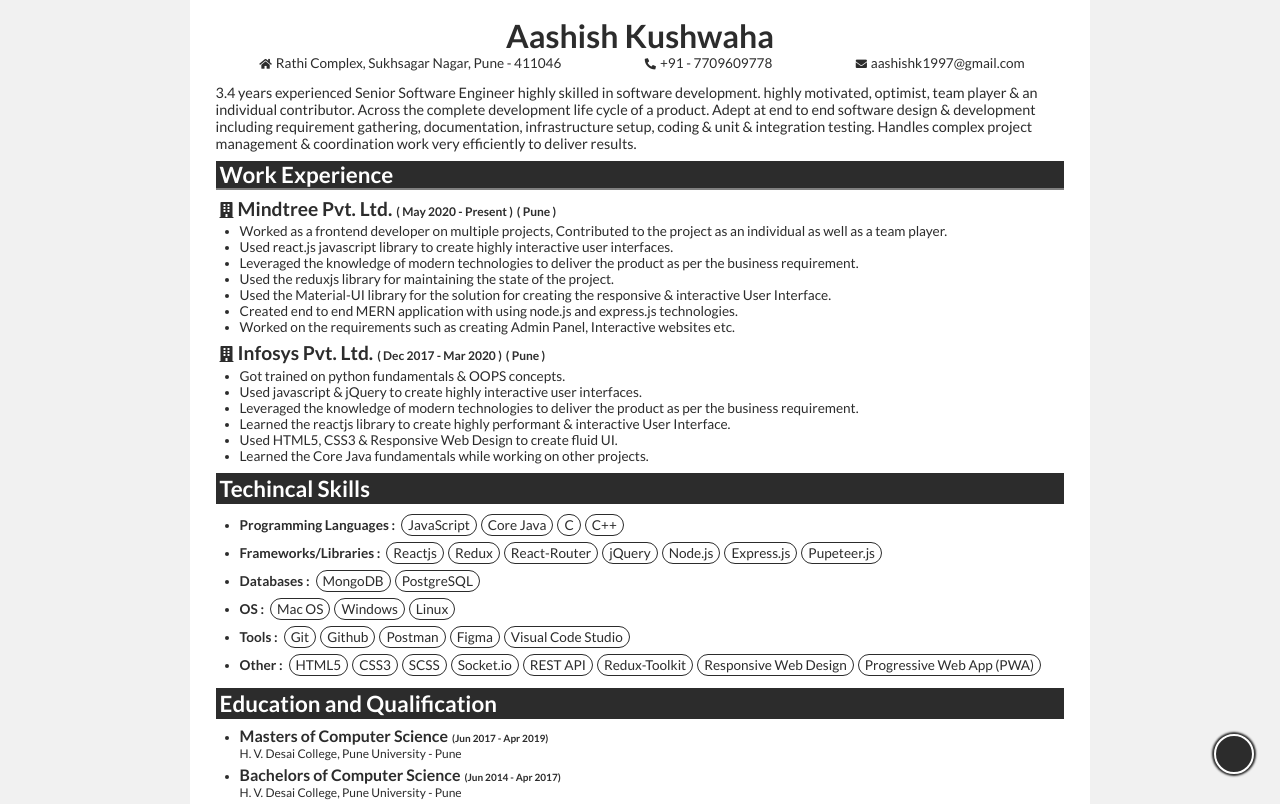
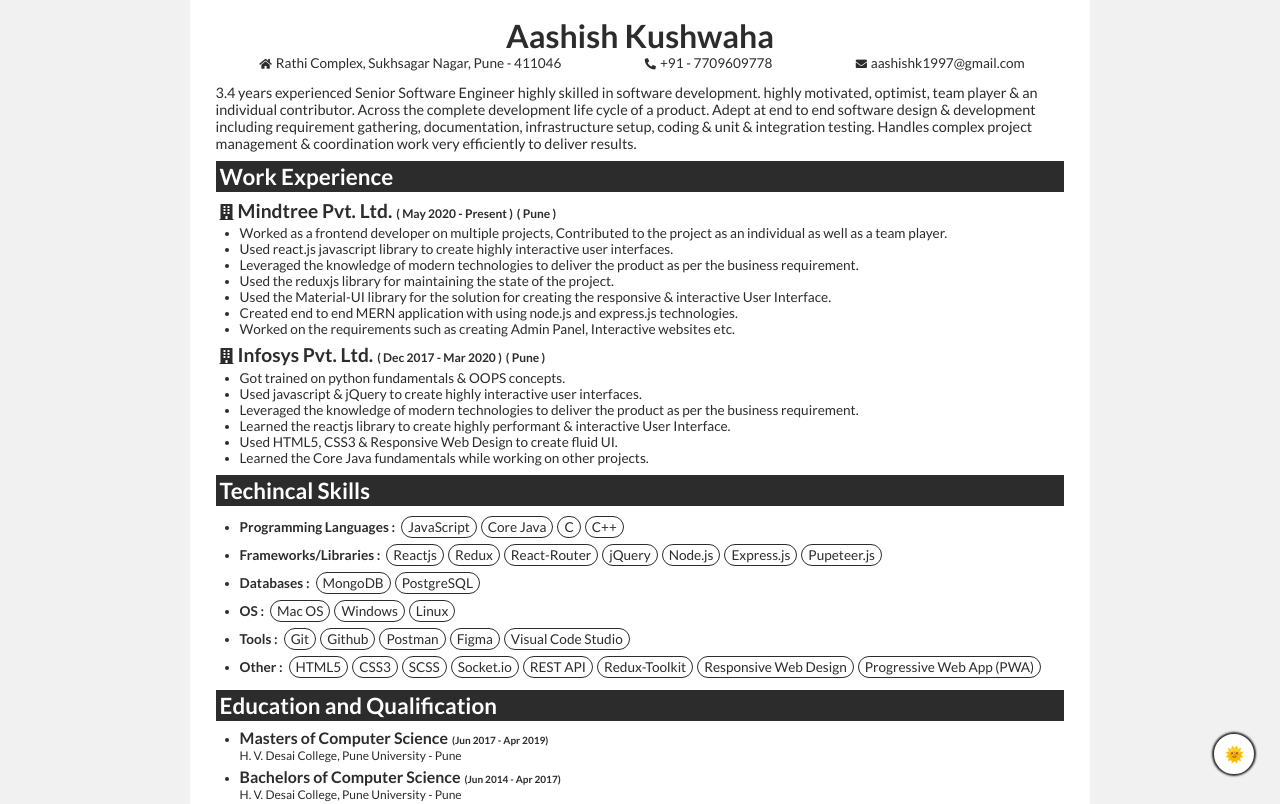
Before and after one commit to Aashishkushwaha/resume, a React (Create React App) app: page / in a window 1280 px wide. Shown: the top 804 px of the page. Built offline with nearby package versions, Linux system fonts and the light colour scheme.

Commit message:
fix: change theme to dark & light mode only, work experience primary heading component change

```diff
--- a/src/components/ThemeComponent.js
+++ b/src/components/ThemeComponent.js
@@ -1,36 +1,39 @@
 import React, {useState, useEffect} from 'react'
 
 function ThemeComponent() {
-  const [selectedColor, setSelectedColor] = useState("#2c2c2c");
+  const [primaryColor, setPrimaryColor] = useState(localStorage.getItem('--primary-color') || "#2c2c2c")
+  const [secondaryColor, setSecondaryColor] = useState(localStorage.getItem('--secondary-color') || "#ffffff")
   const rootElement = document.querySelector('html')
 
   useEffect(() => {
-    rootElement.style.setProperty('--primary-color', selectedColor);
-  }, [selectedColor, rootElement])
+    rootElement.style.setProperty('--primary-color', primaryColor)
+    rootElement.style.setProperty('--secondary-color', secondaryColor)
+    localStorage.setItem('--primary-color', primaryColor)
+    localStorage.setItem('--secondary-color', secondaryColor)
+  }, [primaryColor, secondaryColor ,  rootElement])
+
+  const toggleThemeHandler = () => {
+    if(primaryColor === "#ffffff") {
+      setPrimaryColor("#2c2c2c")
+      setSecondaryColor("#ffffff")
+      return
+    }
+    setPrimaryColor("#ffffff")
+    setSecondaryColor("#2c2c2c")
+  }
 
   return (
     <>
       <div className="theme-box"
-        style={{ background: selectedColor }}
+        style={{ background: secondaryColor }}
       >
-        <input
-          style={{opacity: 0}}
+        <span
+          onClick={toggleThemeHandler}
           id="theme-box-input"
-          value={selectedColor}
-          type="color"
-          onChange={e => setSelectedColor(e.target.value)}
-        />
+        >
+          { primaryColor === "#ffffff" ? '🌜' : '🌞' }
+        </span>
       </div>
-
-      {/* <div
-        htmlFor="themeColor"
-        className="theme-box"
-        style={{
-          background: selectedColor
-        }}
-      >
-      <input id="themeColor" style={{opacity: .4, zIndex: '-100'}} type="color" value={selectedColor} onChange={e => setSelectedColor(e.target.value)}/>
-      </div> */}
     </>
   )
 }
--- a/src/components/WorkExperience.js
+++ b/src/components/WorkExperience.js
@@ -1,9 +1,10 @@
 import React from 'react'
+import PrimaryHeading from './PrimaryHeading'
 
 const WorkExperience = ({data}) => {
     return (
         <div className="section">
-            <h2 className="primary-heading border-b-2 highlight">Work Experience</h2>
+            <PrimaryHeading title="Work Experience" />
             {
                 data.map((item, index) => (
                     <div key={index} className="experience-info">
--- a/src/index.css
+++ b/src/index.css
@@ -6,6 +6,7 @@
   margin: 0;
   padding: 0;
   box-sizing: border-box;
+  transition: background .1s, color .05s;
 }
 
 input[type="color"] {
@@ -21,26 +22,17 @@ input[type="color"]::-webkit-color-swatch {
 	border: none;
 }
 
-
-:root {
-  /* --primary-color: #FF9944; */
-  /* --primary-color: #FC6076; */
-  --primary-color: #2c2c2c;
-  --white: #ffffff;
-}
-
 body {
   margin: 0;
   font-family: 'Lato', sans-serif;
   -webkit-font-smoothing: antialiased;
   -moz-osx-font-smoothing: grayscale;
   min-height: 100vh;
-  color: var(--primary-color);
   background-color: #f1f1f1;
 }
 
 ::selection {
-  color: var(--white);
+  color: var(--secondary-color);
   background: var(--primary-color)
 }
 
@@ -49,17 +41,19 @@ main {
   min-height: 100vh;
   margin: 0 auto;
   padding: 1rem 1.6rem;
-  background: var(--white);
+  background: var(--secondary-color);
+  color: var(--primary-color);
 }
 
 .highlight {
   background-color: var(--primary-color);
-  color: var(--white);
+  color: var(--secondary-color);
   padding-left: 4px;
+  transition-duration: inherit;
 }
 
 .highlight::selection {
-  background-color: var(--white);
+  background-color: var(--secondary-color);
   color: var(--primary-color);
 }
 
@@ -71,6 +65,7 @@ main {
 .title-primary {
   font-size: 2rem;
   font-weight: 700;
+  color: var(--primary-color);
 }
 
 .center {
@@ -227,7 +222,7 @@ main {
 .theme-box {
   height: 40px;
   width: 40px;
-  border: 2px solid var(--white);
+  border: 2px solid var(--secondary-color);
   position: fixed;
   bottom: 1.6rem;
   right: 1.6rem;
@@ -236,6 +231,9 @@ main {
   box-shadow: 0 0 2px 2px var(--primary-color);
 }
 .theme-box #theme-box-input {
+  display: flex;
+  justify-content: center;
+  align-items: center;
   position: absolute;
   top: 50%;
   left: 50%;
```
